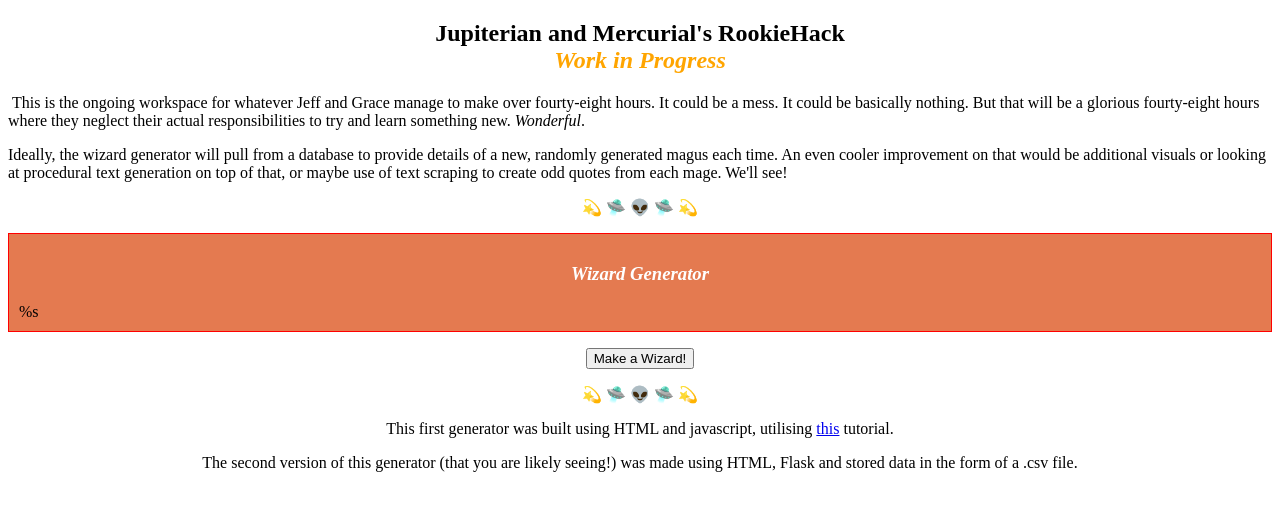
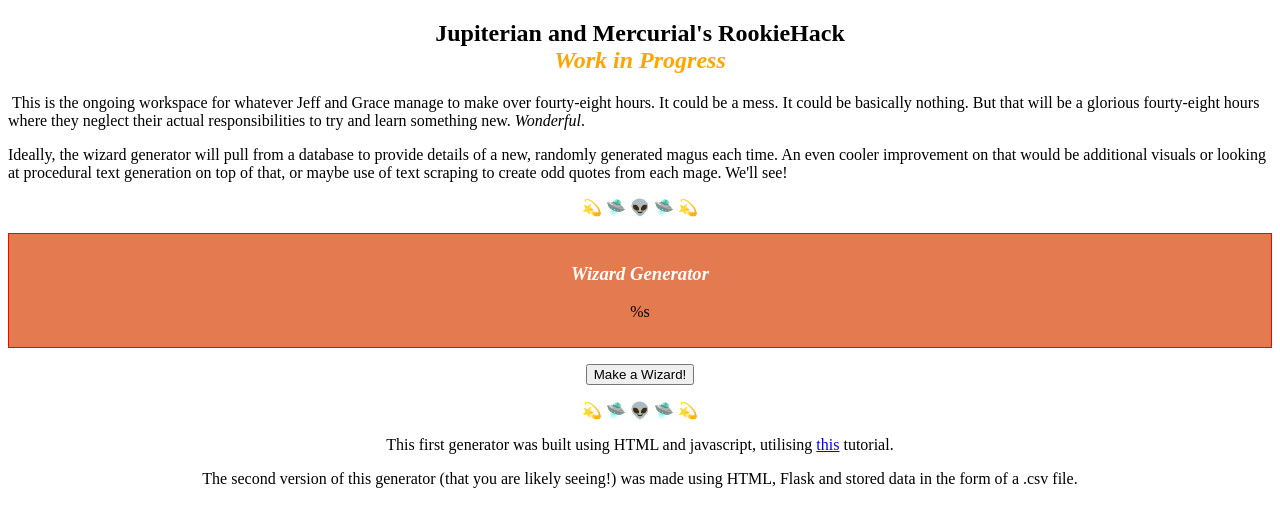
Before and after one commit to seifely/jupimerci, a plain HTML site: page templates/index.html in a window 1280 px wide. Drawn offline with Linux system fonts and the light colour scheme.

Commit message:
Now the generated text is aligned, too! Yay!

```diff
--- a/templates/index.html
+++ b/templates/index.html
@@ -19,7 +19,7 @@
 
     <div id="wizardDisplay">
       <!-- The main paragraph created by the generator will appear here -->
-      %s
+      <p style="text-align: center;"> %s </p>
     </div>
 
 </div>
```
